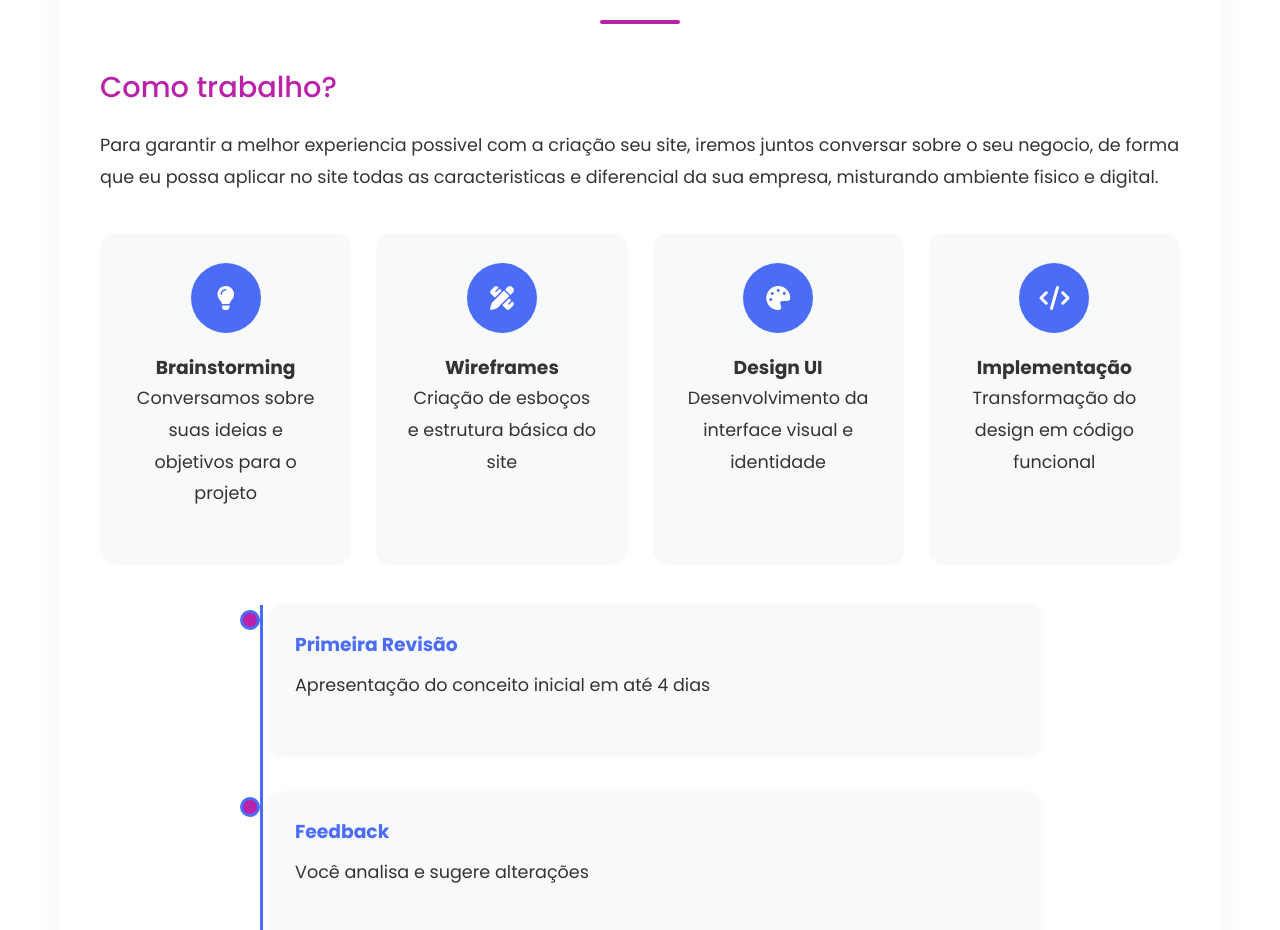
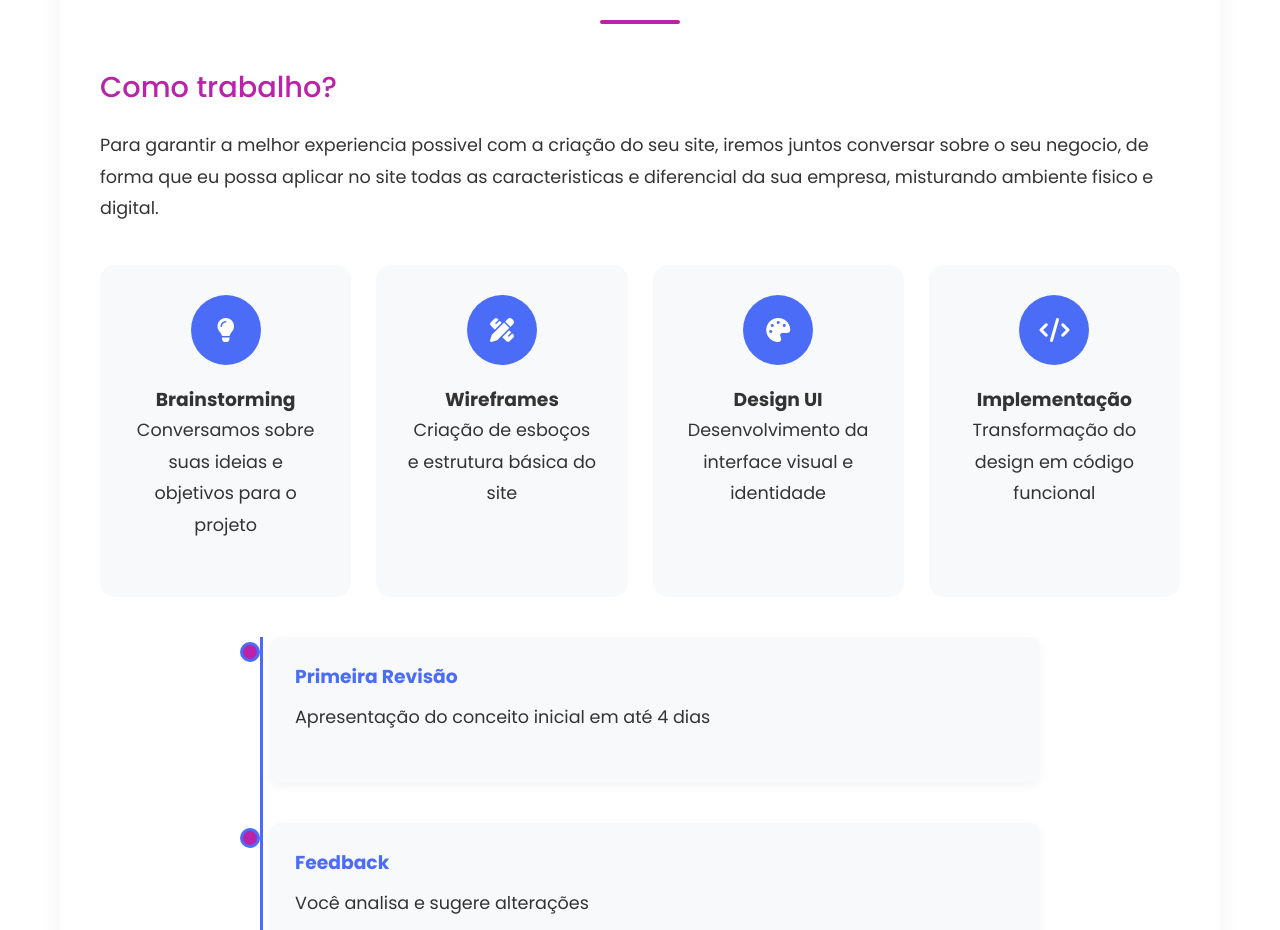
Before and after one commit to ABDesignerofc/ABDesigner, a website: page index.html in a window 1280 px wide. Shown: the part 2260-3190 px from the top of the page. Drawn offline with Linux system fonts and the light colour scheme.

Commit message:
Update index.html

```diff
--- a/index.html
+++ b/index.html
@@ -139,7 +139,7 @@
                     <div class="divider"></div>
                 </div>
                 <h2>Como trabalho?</h2>
-                <p>Para garantir a melhor experiencia possivel com a criação seu site, iremos juntos conversar sobre o seu negocio, de forma que eu possa aplicar no site todas as caracteristicas e diferencial da sua empresa, misturando ambiente fisico e digital.</p>
+                <p>Para garantir a melhor experiencia possivel com a criação do seu site, iremos juntos conversar sobre o seu negocio, de forma que eu possa aplicar no site todas as caracteristicas e diferencial da sua empresa, misturando ambiente fisico e digital.</p>
 
                 <div class="design-process">
                     <div class="process-card">
```
